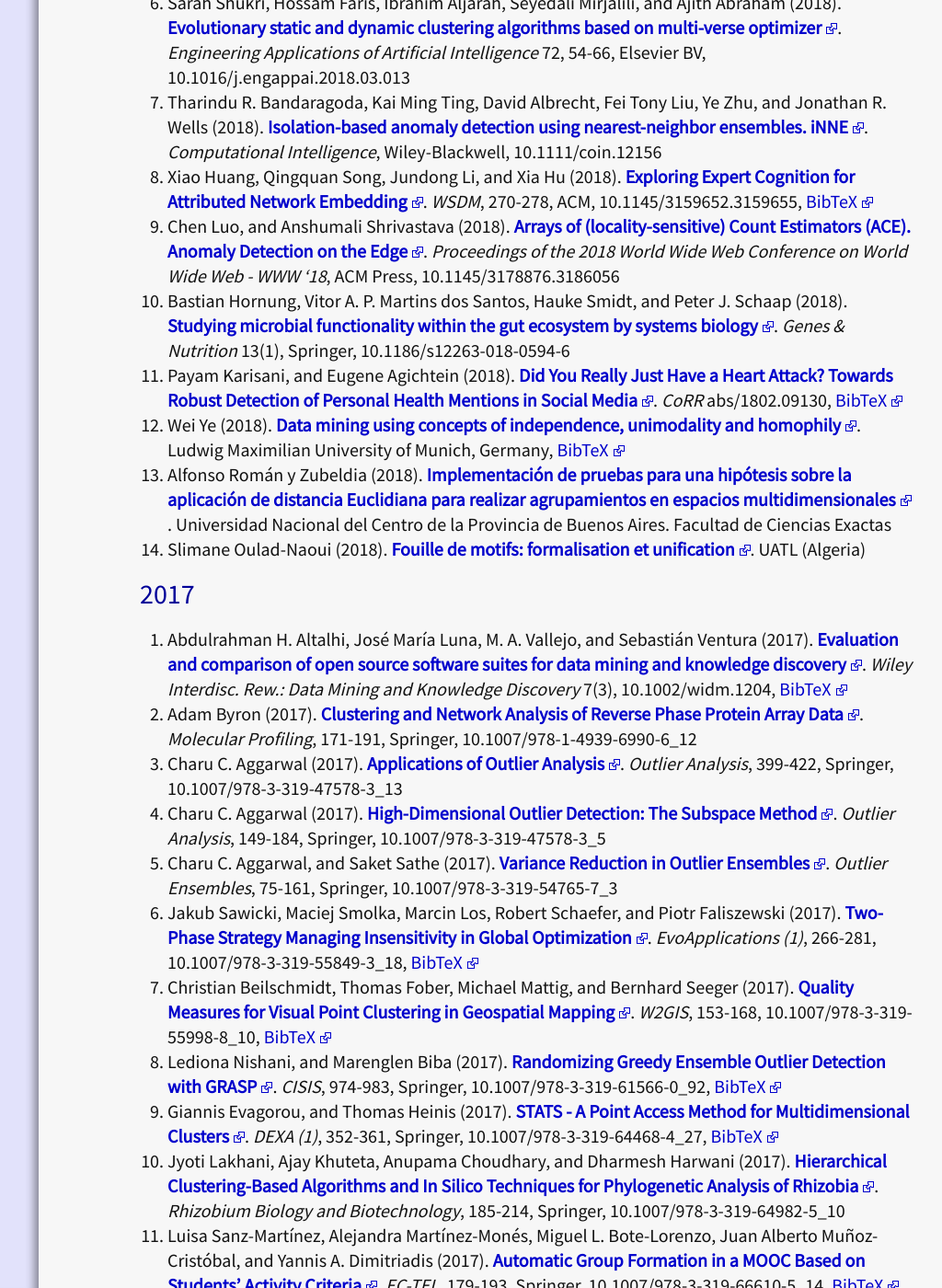
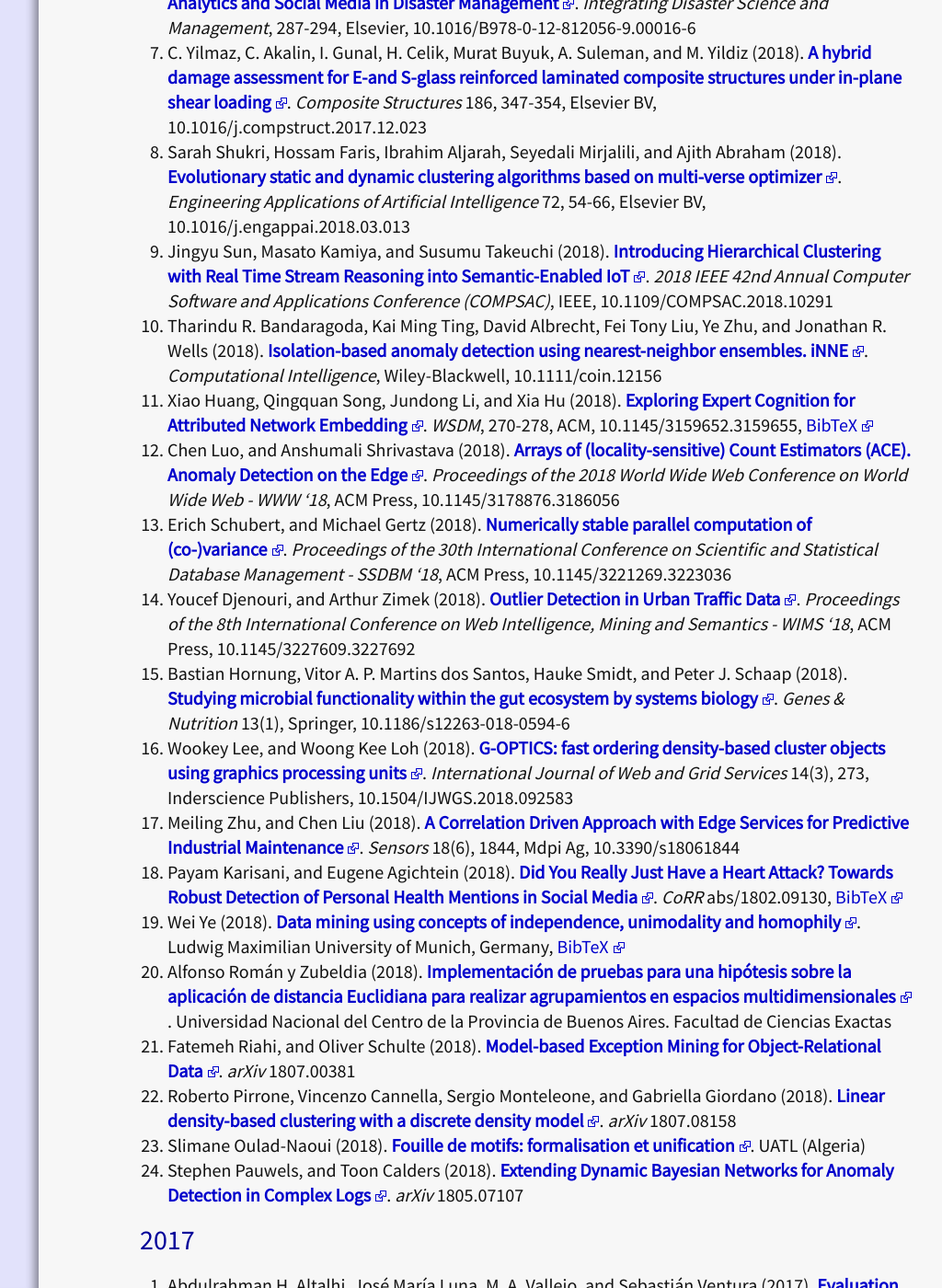
Before and after one commit to elki-project/elki-project.github.io, a Jekyll site: the page built from references.md, in a window 1280 px wide and 1400 px high, scrolled down 859 px. Shown: the whole window at 92% size, without its empty margins (248-1272 px from the left). Built offline with Jekyll 4.4.1, drawn with Linux system fonts in a browser that asks for light colours; some of the changed text lies outside the part shown.

Commit message:
more refs

```diff
--- a/references.md
+++ b/references.md
@@ -25,15 +25,24 @@ The following list is **automatically generated** from very heterogenous sources
 1. Arno G. Stefani, Achim Sandmann, Andreas Burkovski, Johannes B. Huber, Heinrich Sticht, and Christophe Jardin (2018).
    **[Application of Methods from Information Theory in Protein-Interaction Analysis](https://doi.org/10.1007/978-3-319-54729-9_13)**.
    *Lecture Notes in Bioengineering*, 293-313, Springer, 10.1007/978-3-319-54729-9\_13
+1. Meiling Zhu, Chen Liu, and Yanbo Han (2018).
+   **[An Event Correlation Based Approach to Predictive Maintenance](https://doi.org/10.1007/978-3-319-96893-3_18)**.
+   *Lecture Notes in Computer Science*, 232-247, Springer, 10.1007/978-3-319-96893-3\_18
 1. Jakub Sawicki, Marcin Łoś, Maciej Smołka, Robert Schaefer, and Julen Álvarez-Aramberri (2018).
    **[Approximating landscape insensitivity regions in solving ill-conditioned inverse problems](https://doi.org/10.1007/s12293-018-0258-5)**.
    *Memetic Computing*, Springer, 10.1007/s12293-018-0258-5
+1. Joice K. Joseph, Karunakaran Akhil Dev, A.P. Pradeepkumar, and Mahesh Mohan (2018).
+   **[Big Data Analytics and Social Media in Disaster Management](https://doi.org/10.1016/B978-0-12-812056-9.00016-6)**.
+   *Integrating Disaster Science and Management*, 287-294, Elsevier, 10.1016/B978-0-12-812056-9.00016-6
 1. C. Yilmaz, C. Akalin, I. Gunal, H. Celik, Murat Buyuk, A. Suleman, and M. Yildiz (2018).
    **[A hybrid damage assessment for E-and S-glass reinforced laminated composite structures under in-plane shear loading](https://doi.org/10.1016/j.compstruct.2017.12.023)**.
    *Composite Structures* 186, 347-354, Elsevier BV, 10.1016/j.compstruct.2017.12.023
 1. Sarah Shukri, Hossam Faris, Ibrahim Aljarah, Seyedali Mirjalili, and Ajith Abraham (2018).
    **[Evolutionary static and dynamic clustering algorithms based on multi-verse optimizer](https://doi.org/10.1016/j.engappai.2018.03.013)**.
    *Engineering Applications of Artificial Intelligence* 72, 54-66, Elsevier BV, 10.1016/j.engappai.2018.03.013
+1. Jingyu Sun, Masato Kamiya, and Susumu Takeuchi (2018).
+   **[Introducing Hierarchical Clustering with Real Time Stream Reasoning into Semantic-Enabled IoT](https://doi.org/10.1109/COMPSAC.2018.10291)**.
+   *2018 IEEE 42nd Annual Computer Software and Applications Conference (COMPSAC)*, IEEE, 10.1109/COMPSAC.2018.10291
 1. Tharindu R. Bandaragoda, Kai Ming Ting, David Albrecht, Fei Tony Liu, Ye Zhu, and Jonathan R. Wells (2018).
    **[Isolation-based anomaly detection using nearest-neighbor ensembles. iNNE](https://doi.org/10.1111/coin.12156)**.
    *Computational Intelligence*, Wiley-Blackwell, 10.1111/coin.12156
@@ -44,9 +53,21 @@ The following list is **automatically generated** from very heterogenous sources
 1. Chen Luo, and Anshumali Shrivastava (2018).
    **[Arrays of (locality-sensitive) Count Estimators (ACE). Anomaly Detection on the Edge](https://doi.org/10.1145/3178876.3186056)**.
    *Proceedings of the 2018 World Wide Web Conference on World Wide Web - WWW '18*, ACM Press, 10.1145/3178876.3186056
+1. Erich Schubert, and Michael Gertz (2018).
+   **[Numerically stable parallel computation of (co-)variance](https://doi.org/10.1145/3221269.3223036)**.
+   *Proceedings of the 30th International Conference on Scientific and Statistical Database Management - SSDBM '18*, ACM Press, 10.1145/3221269.3223036
+1. Youcef Djenouri, and Arthur Zimek (2018).
+   **[Outlier Detection in Urban Traffic Data](https://doi.org/10.1145/3227609.3227692)**.
+   *Proceedings of the 8th International Conference on Web Intelligence, Mining and Semantics - WIMS '18*, ACM Press, 10.1145/3227609.3227692
 1. Bastian Hornung, Vitor A. P. Martins dos Santos, Hauke Smidt, and Peter J. Schaap (2018).
    **[Studying microbial functionality within the gut ecosystem by systems biology](https://doi.org/10.1186/s12263-018-0594-6)**.
    *Genes & Nutrition* 13(1), Springer, 10.1186/s12263-018-0594-6
+1. Wookey Lee, and Woong Kee Loh (2018).
+   **[G-OPTICS: fast ordering density-based cluster objects using graphics processing units](https://doi.org/10.1504/IJWGS.2018.092583)**.
+   *International Journal of Web and Grid Services* 14(3), 273, Inderscience Publishers, 10.1504/IJWGS.2018.092583
+1. Meiling Zhu, and Chen Liu (2018).
+   **[A Correlation Driven Approach with Edge Services for Predictive Industrial Maintenance](https://doi.org/10.3390/s18061844)**.
+   *Sensors* 18(6), 1844, Mdpi Ag, 10.3390/s18061844
 1. Payam Karisani, and Eugene Agichtein (2018).
    **[Did You Really Just Have a Heart Attack? Towards Robust Detection of Personal Health Mentions in Social Media](https://arxiv.org/abs/1802.09130)**.
    *CoRR* abs/1802.09130,
@@ -58,9 +79,18 @@ The following list is **automatically generated** from very heterogenous sources
 1. Alfonso Román y Zubeldia (2018).
    **[Implementación de pruebas para una hipótesis sobre la aplicación de distancia Euclidiana para realizar agrupamientos en espacios multidimensionales](http://ridaa.unicen.edu.ar/xmlui/handle/123456789/1564)**.
    Universidad Nacional del Centro de la Provincia de Buenos Aires. Facultad de Ciencias Exactas
+1. Fatemeh Riahi, and Oliver Schulte (2018).
+   **[Model-based Exception Mining for Object-Relational Data](https://arxiv.org/abs/1807.00381)**.
+   *arXiv* 1807.00381
+1. Roberto Pirrone, Vincenzo Cannella, Sergio Monteleone, and Gabriella Giordano (2018).
+   **[Linear density-based clustering with a discrete density model](https://arxiv.org/abs/1807.08158)**.
+   *arXiv* 1807.08158
 1. Slimane Oulad-Naoui (2018).
    **[Fouille de motifs: formalisation et unification](https://tel.archives-ouvertes.fr/tel-01760242)**.
    UATL (Algeria)
+1. Stephen Pauwels, and Toon Calders (2018).
+   **[Extending Dynamic Bayesian Networks for Anomaly Detection in Complex Logs](https://arxiv.org/abs/1805.07107)**.
+   *arXiv* 1805.07107
 
 2017
 ----
```
